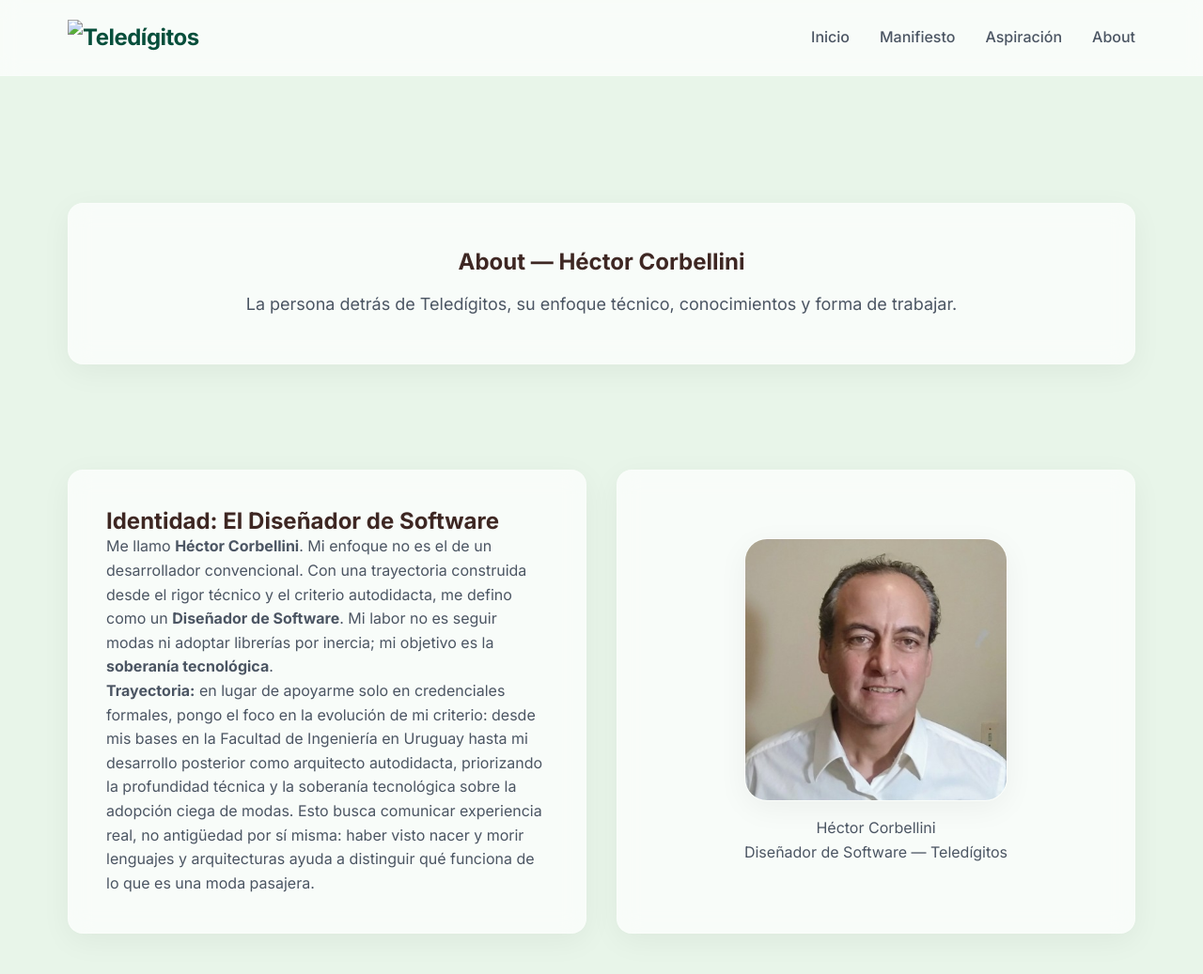
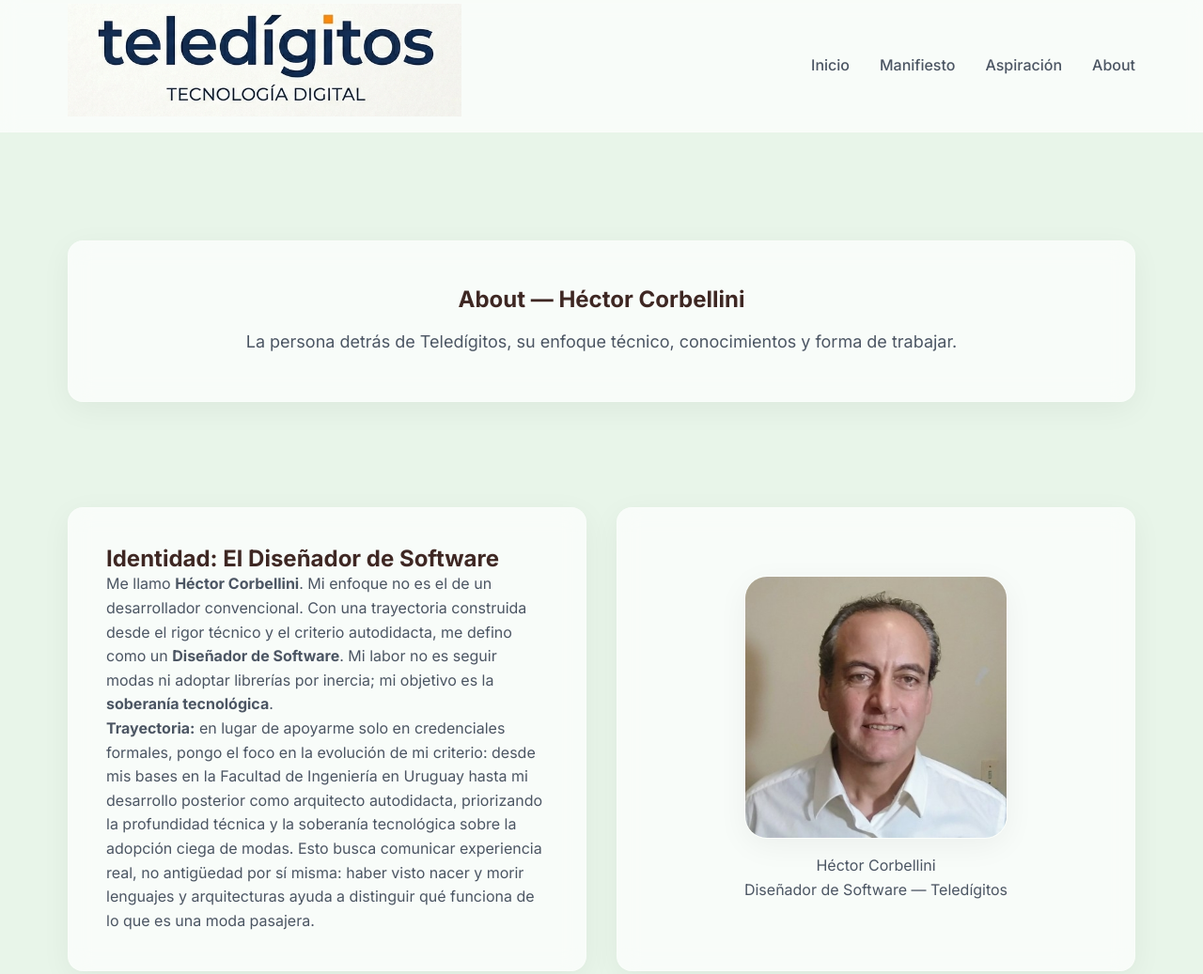
Before and after one commit to ukoquique-proves/TeledigitosWeb, a website built with Vite: page about.html in a window 1280 px wide. Shown: the top 1037 px of the page at 94% size. Built offline with nearby package versions, Linux system fonts and the light colour scheme; files whose address does not match are found by name.

Commit message:
style: increase logo sizes and adjust navbar height

```diff
--- a/about.html
+++ b/about.html
@@ -14,7 +14,7 @@
     <header class="navbar">
       <div class="container nav-content">
         <div class="logo">
-          <img src="./images/teledigitos.png" alt="Teledígitos" style="height: 40px; width: auto;" />
+          <img src="./images/teledigitos.png" alt="Teledígitos" style="height: 120px; width: auto;" />
         </div>
         <nav class="nav-links">
           <a href="./index.html">Inicio</a>
@@ -94,7 +94,7 @@
     <footer class="footer">
       <div class="container footer-content">
         <div class="footer-logo">
-          <img src="./images/logo-Teledigitos.png" alt="Teledígitos" style="height: 32px; width: auto;" />
+          <img src="./images/logo-Teledigitos.png" alt="Teledígitos" style="height: 100px; width: auto;" />
         </div>
         <div class="footer-copy">&copy; 2026 Teledígitos. Todos los derechos reservados.</div>
       </div>
--- a/src/style.css
+++ b/src/style.css
@@ -82,7 +82,7 @@ p {
   display: flex;
   justify-content: space-between;
   align-items: center;
-  height: 80px;
+  height: 140px;
 }
 
 .logo {
@@ -164,7 +164,7 @@ p {
   min-height: 100vh;
   display: flex;
   align-items: center;
-  padding-top: 80px; /* Offset for navbar */
+  padding-top: 140px; /* Offset for navbar */
   position: relative;
 }
 
@@ -292,7 +292,7 @@ p {
 
 /* Page Content */
 .content-page {
-  padding-top: 120px;
+  padding-top: 160px;
 }
 
 .page-hero {
```
Also changed, not shown: aspiracion.html (+2 -2 lines), index.html (+2 -2 lines), images/teledigitos.png (added), images/yoFoto.png (renamed from yoFoto.png), 2 other files.
